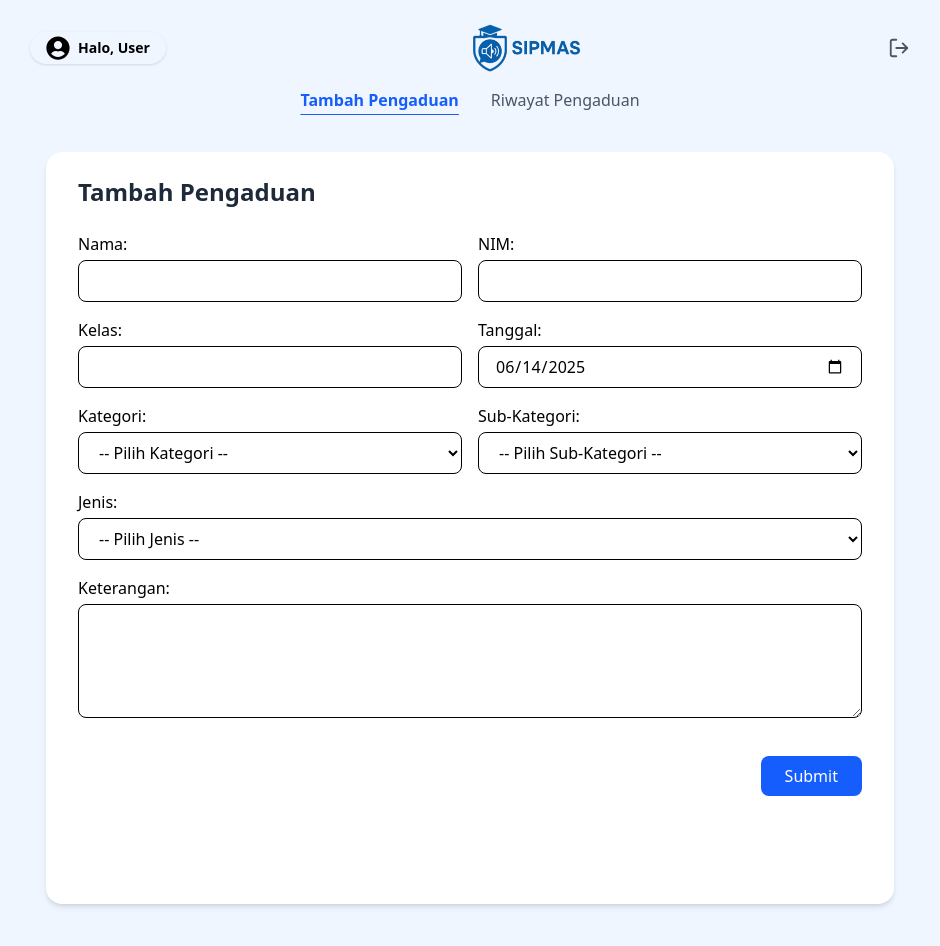
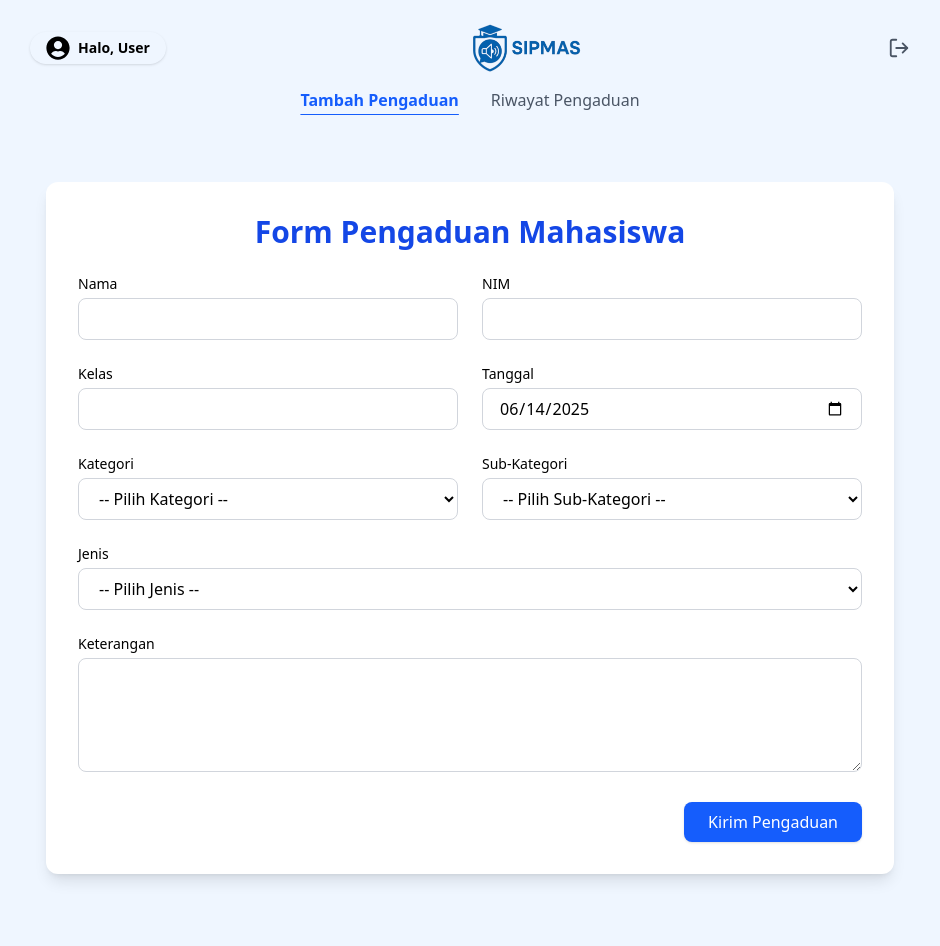
Before and after one commit to 44pip/sipmas-app, a React (Vite) app: page /formPengaduan in a window 1280 px wide. Shown: the top 946 px of the page, without its empty margins (170-1110 px from the left). Built offline with nearby package versions, Linux system fonts and the light colour scheme; sample sign-in values are in the browser's storage.

Commit message:
update form pengaduan mahasiswa -laura

```diff
--- a/src/pages/mahasiswa/FormPengaduan.jsx
+++ b/src/pages/mahasiswa/FormPengaduan.jsx
@@ -96,76 +96,64 @@ export default function FormPengaduan() {
   };
 
   return (
-    <div className="min-h-screen bg-blue-50 p-6 flex justify-center">
-      <div className="bg-white rounded-2xl shadow-md w-full max-w-4xl p-8 pt-6">
-        <h2 className="text-2xl font-semibold mb-6 text-gray-800">Tambah Pengaduan</h2>
+    <div className="min-h-screen bg-blue-50 p-6 flex justify-center items-center">
+      <div className="bg-white rounded-xl shadow-lg w-full max-w-4xl p-8 space-y-6">
+        <h2 className="text-3xl font-bold text-center text-blue-700">Form Pengaduan Mahasiswa</h2>
         {isSuccess && (
-          <div className="text-green-600 text-sm mb-3 text-center">
+          <div className="text-green-600 text-sm text-center">
             Pengaduan berhasil dikirim!
           </div>
         )}
-        <form onSubmit={handleSubmit} className="grid grid-cols-2 gap-4">
+        <form onSubmit={handleSubmit} className="grid grid-cols-1 md:grid-cols-2 gap-6">
           <div>
-            <label className="block mb-1">Nama:</label>
-            <input name="nama" onChange={handleChange} value={form.nama} className="w-full px-4 py-2 border rounded-lg" />
+            <label className="block text-sm font-medium mb-1">Nama</label>
+            <input name="nama" onChange={handleChange} value={form.nama} className="w-full border border-gray-300 rounded-lg px-4 py-2 focus:outline-none focus:ring-2 focus:ring-blue-400" />
           </div>
           <div>
-            <label className="block mb-1">NIM:</label>
-            <input name="nim" onChange={handleChange} value={form.nim} className="w-full px-4 py-2 border rounded-lg" />
+            <label className="block text-sm font-medium mb-1">NIM</label>
+            <input name="nim" onChange={handleChange} value={form.nim} className="w-full border border-gray-300 rounded-lg px-4 py-2 focus:outline-none focus:ring-2 focus:ring-blue-400" />
           </div>
           <div>
-            <label className="block mb-1">Kelas:</label>
-            <input name="kelas" onChange={handleChange} value={form.kelas} className="w-full px-4 py-2 border rounded-lg" />
+            <label className="block text-sm font-medium mb-1">Kelas</label>
+            <input name="kelas" onChange={handleChange} value={form.kelas} className="w-full border border-gray-300 rounded-lg px-4 py-2 focus:outline-none focus:ring-2 focus:ring-blue-400" />
           </div>
           <div>
-            <label className="block mb-1">Tanggal:</label>
-            <input type="date" name="tanggal" onChange={handleChange} value={form.tanggal} className="w-full px-4 py-2 border rounded-lg" />
+            <label className="block text-sm font-medium mb-1">Tanggal</label>
+            <input type="date" name="tanggal" onChange={handleChange} value={form.tanggal} className="w-full border border-gray-300 rounded-lg px-4 py-2 focus:outline-none focus:ring-2 focus:ring-blue-400" />
           </div>
           <div>
-            <label className="block mb-1">Kategori:</label>
-            <select name="kategori" onChange={handleChange} value={form.kategori} className="w-full px-4 py-2 border rounded-lg">
+            <label className="block text-sm font-medium mb-1">Kategori</label>
+            <select name="kategori" onChange={handleChange} value={form.kategori} className="w-full border border-gray-300 rounded-lg px-4 py-2 focus:outline-none focus:ring-2 focus:ring-blue-400">
               <option value="">-- Pilih Kategori --</option>
               <option value="Akademik">Akademik</option>
               <option value="Non Akademik">Non Akademik</option>
             </select>
           </div>
           <div>
-            <label className="block mb-1">Sub-Kategori:</label>
-            <select
-              name="subKategori"
-              onChange={handleChange}
-              value={form.subKategori}
-              className="w-full px-4 py-2 border rounded-lg"
-              disabled={!form.kategori}
-            >
+            <label className="block text-sm font-medium mb-1">Sub-Kategori</label>
+            <select name="subKategori" onChange={handleChange} value={form.subKategori} className="w-full border border-gray-300 rounded-lg px-4 py-2 focus:outline-none focus:ring-2 focus:ring-blue-400" disabled={!form.kategori}>
               <option value="">-- Pilih Sub-Kategori --</option>
-              {form.kategori &&
-                subKategoriOptions[form.kategori].map((sub) => (
-                  <option key={sub} value={sub}>{sub}</option>
-                ))}
+              {form.kategori && subKategoriOptions[form.kategori].map((sub) => (
+                <option key={sub} value={sub}>{sub}</option>
+              ))}
             </select>
           </div>
-          <div className="col-span-2">
-            <label className="block mb-1">Jenis:</label>
-            <select
-              name="jenis"
-              onChange={handleChange}
-              value={form.jenis}
-              className="w-full px-4 py-2 border rounded-lg"
-            >
+          <div className="md:col-span-2">
+            <label className="block text-sm font-medium mb-1">Jenis</label>
+            <select name="jenis" onChange={handleChange} value={form.jenis} className="w-full border border-gray-300 rounded-lg px-4 py-2 focus:outline-none focus:ring-2 focus:ring-blue-400">
               <option value="">-- Pilih Jenis --</option>
               {jenisOptions.map((j) => (
                 <option key={j} value={j}>{j}</option>
               ))}
             </select>
           </div>
-          <div className="col-span-2">
-            <label className="block mb-1">Keterangan:</label>
-            <textarea name="keterangan" onChange={handleChange} value={form.keterangan} className="w-full px-4 py-2 border rounded-lg" rows={4} />
+          <div className="md:col-span-2">
+            <label className="block text-sm font-medium mb-1">Keterangan</label>
+            <textarea name="keterangan" onChange={handleChange} value={form.keterangan} rows="4" className="w-full border border-gray-300 rounded-lg px-4 py-2 focus:outline-none focus:ring-2 focus:ring-blue-400" />
           </div>
-          <div className="col-span-2 text-right mt-4">
-            <button type="submit" className="bg-blue-600 hover:bg-blue-700 text-white py-2 px-6 rounded-lg">
-              Submit
+          <div className="md:col-span-2 text-right">
+            <button type="submit" className="bg-blue-600 hover:bg-blue-700 text-white px-6 py-2 rounded-lg font-medium shadow">
+              Kirim Pengaduan
             </button>
           </div>
         </form>
```
